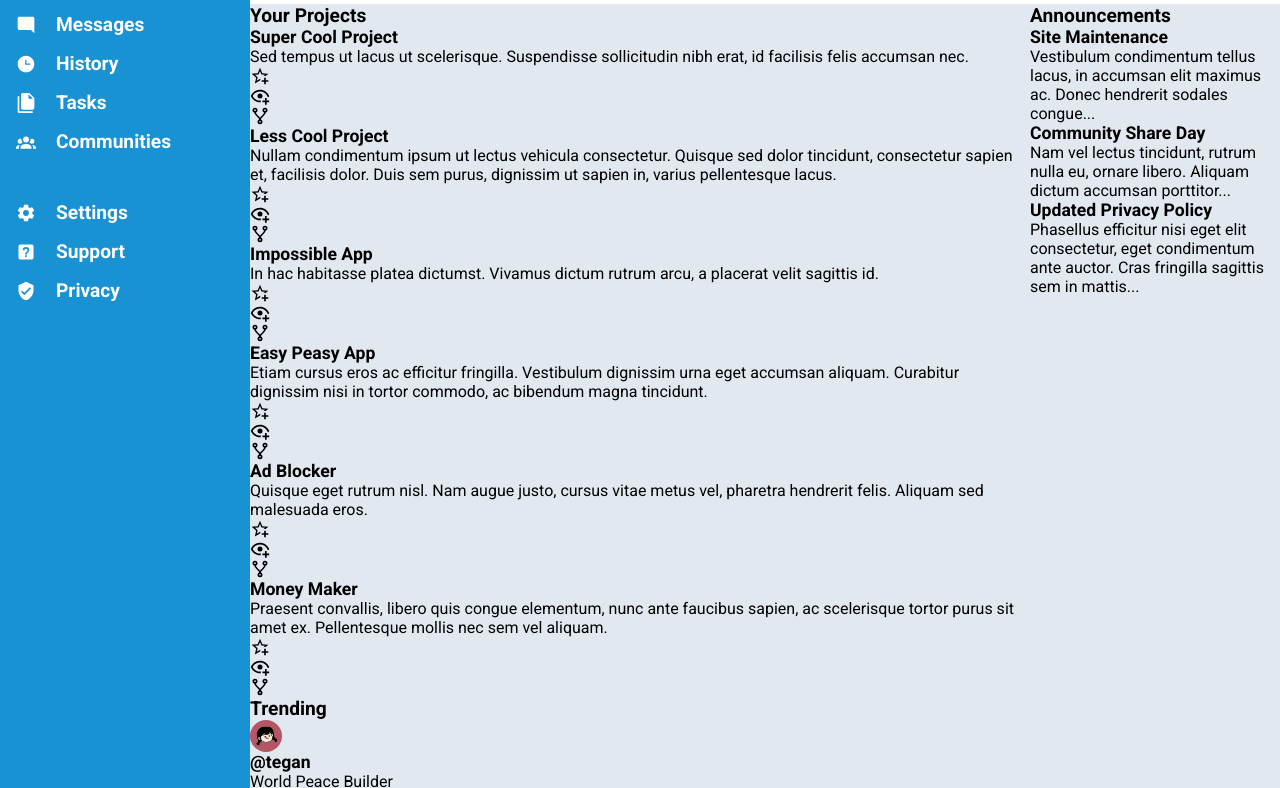
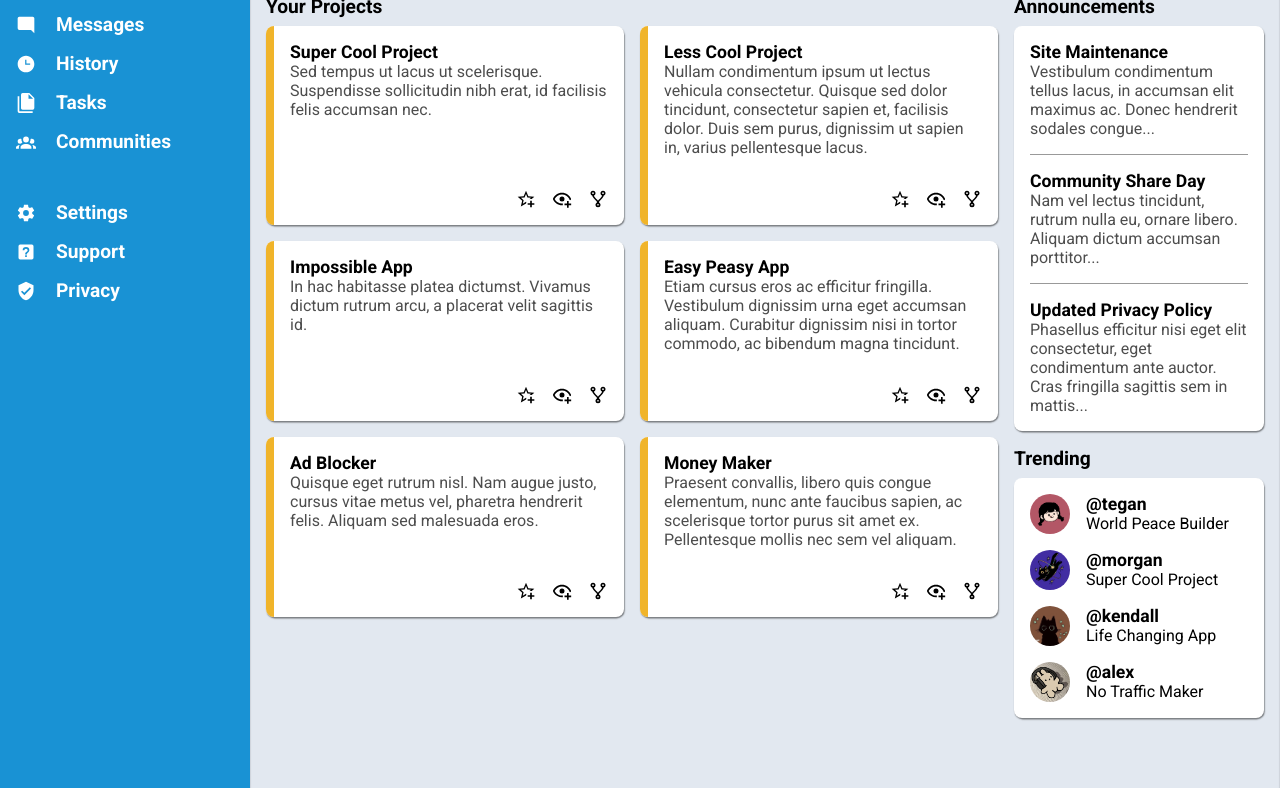
Before and after one commit to cwilliams0926/admin-dashboard, a website: page index.html in a window 1280 px wide. Shown: the part 169-957 px from the top of the page. Drawn offline with Linux system fonts and the light colour scheme.

Commit message:
Add box shadow

```diff
--- a/index.html
+++ b/index.html
@@ -175,11 +175,14 @@
         <h2>Your Projects</h2>
         <div class="project-container">
           <div class="project-card">
+            <div class="orange-strip"></div>
+            <div class="project-info">
               <h3>Super Cool Project</h3>
               <p>
-              Sed tempus ut lacus ut scelerisque. Suspendisse sollicitudin nibh
-              erat, id facilisis felis accumsan nec.
+                Sed tempus ut lacus ut scelerisque. Suspendisse sollicitudin
+                nibh erat, id facilisis felis accumsan nec.
               </p>
+            </div>
             <div class="icon-group">
               <img
                 src="svg/star-plus-outline.svg"
@@ -205,12 +208,16 @@
             </div>
           </div>
           <div class="project-card">
+            <div class="orange-strip"></div>
+            <div class="project-info">
               <h3>Less Cool Project</h3>
               <p>
                 Nullam condimentum ipsum ut lectus vehicula consectetur. Quisque
-              sed dolor tincidunt, consectetur sapien et, facilisis dolor. Duis
-              sem purus, dignissim ut sapien in, varius pellentesque lacus.
+                sed dolor tincidunt, consectetur sapien et, facilisis dolor.
+                Duis sem purus, dignissim ut sapien in, varius pellentesque
+                lacus.
               </p>
+            </div>
             <div class="icon-group">
               <img
                 src="svg/star-plus-outline.svg"
@@ -236,11 +243,14 @@
             </div>
           </div>
           <div class="project-card">
+            <div class="orange-strip"></div>
+            <div class="project-info">
               <h3>Impossible App</h3>
               <p>
                 In hac habitasse platea dictumst. Vivamus dictum rutrum arcu, a
                 placerat velit sagittis id.
               </p>
+            </div>
             <div class="icon-group">
               <img
                 src="svg/star-plus-outline.svg"
@@ -266,12 +276,15 @@
             </div>
           </div>
           <div class="project-card">
+            <div class="orange-strip"></div>
+            <div class="project-info">
               <h3>Easy Peasy App</h3>
               <p>
                 Etiam cursus eros ac efficitur fringilla. Vestibulum dignissim
                 urna eget accumsan aliquam. Curabitur dignissim nisi in tortor
                 commodo, ac bibendum magna tincidunt.
               </p>
+            </div>
             <div class="icon-group">
               <img
                 src="svg/star-plus-outline.svg"
@@ -297,11 +310,14 @@
             </div>
           </div>
           <div class="project-card">
+            <div class="orange-strip"></div>
+            <div class="project-info">
               <h3>Ad Blocker</h3>
               <p>
-              Quisque eget rutrum nisl. Nam augue justo, cursus vitae metus vel,
-              pharetra hendrerit felis. Aliquam sed malesuada eros.
+                Quisque eget rutrum nisl. Nam augue justo, cursus vitae metus
+                vel, pharetra hendrerit felis. Aliquam sed malesuada eros.
               </p>
+            </div>
             <div class="icon-group">
               <img
                 src="svg/star-plus-outline.svg"
@@ -327,12 +343,15 @@
             </div>
           </div>
           <div class="project-card">
+            <div class="orange-strip"></div>
+            <div class="project-info">
               <h3>Money Maker</h3>
               <p>
                 Praesent convallis, libero quis congue elementum, nunc ante
                 faucibus sapien, ac scelerisque tortor purus sit amet ex.
                 Pellentesque mollis nec sem vel aliquam.
               </p>
+            </div>
             <div class="icon-group">
               <img
                 src="svg/star-plus-outline.svg"
@@ -369,6 +388,7 @@
               Donec hendrerit sodales congue...
             </p>
           </div>
+          <div class="divider"></div>
           <div class="announcement">
             <h3>Community Share Day</h3>
             <p>
@@ -376,6 +396,7 @@
               dictum accumsan porttitor...
             </p>
           </div>
+          <div class="divider"></div>
           <div class="announcement">
             <h3>Updated Privacy Policy</h3>
             <p>
@@ -396,8 +417,10 @@
               height="32"
               alt="Trending profile picture"
             />
+            <div class="profile-info">
               <h3>@tegan</h3>
               <p>World Peace Builder</p>
+            </div>
           </div>
           <div class="trending-profile">
             <img
@@ -407,8 +430,10 @@
               height="32"
               alt="Trending profile picture"
             />
+            <div class="profile-info">
               <h3>@morgan</h3>
               <p>Super Cool Project</p>
+            </div>
           </div>
           <div class="trending-profile">
             <img
@@ -418,8 +443,10 @@
               height="32"
               alt="Trending profile picture"
             />
+            <div class="profile-info">
               <h3>@kendall</h3>
               <p>Life Changing App</p>
+            </div>
           </div>
           <div class="trending-profile">
             <img
@@ -429,8 +456,10 @@
               height="32"
               alt="Trending profile picture"
             />
+            <div class="profile-info">
               <h3>@alex</h3>
               <p>No Traffic Maker</p>
+            </div>
           </div>
         </div>
       </section>
--- a/style.css
+++ b/style.css
@@ -8,6 +8,7 @@
   --white: #ffffff;
   --light-grey: #e2e8f0;
   --black: #010101;
+  --orange: #f0b42a;
   --font-family: "Roboto", system-ui, "Segoe UI", Helvetica, Arial, sans-serif;
 }
 
@@ -161,10 +162,113 @@ header {
 }
 
 main {
+  padding: 16px;
   background-color: var(--light-grey);
   grid-column: 2 / 3;
   grid-row: 2 / 3;
   display: grid;
+  gap: 16px;
   grid-template-columns: 1fr 250px;
-  grid-template-rows: 1fr 1fr;
+  grid-template-rows: min-content min-content;
 }
+
+.project-section {
+  grid-column: 1 / 2;
+  grid-row: 1 / 3;
+}
+
+main h2 {
+  margin-bottom: 8px;
+}
+
+.project-container {
+  display: grid;
+  grid-template-columns: repeat(auto-fit, minmax(250px, 1fr));
+  gap: 16px;
+}
+
+.project-card {
+  display: grid;
+  grid-template-columns: 8px 1fr;
+  grid-template-rows: 1fr min-content;
+  background-color: var(--white);
+  border-radius: 8px;
+  overflow: hidden;
+}
+
+.project-card,
+.announcement-card,
+.trending-card {
+  box-shadow: 0.7px 1.4px 1.4px hsl(0deg 0% 0% / 0.48);
+}
+
+main {
+  box-shadow: inset 0px 1.4px 1.4px hsl(0deg 0% 0% / 0.48);
+}
+
+.project-card p,
+.announcement-card p {
+  color: color-mix(in srgb, var(--black), transparent 30%);
+}
+
+.project-info {
+  padding: 16px;
+}
+
+.icon-group {
+  padding: 16px;
+  justify-self: end;
+  display: grid;
+  grid-template-columns: repeat(3, 1fr);
+  gap: 16px;
+}
+
+.orange-strip {
+  grid-column: 1 / 2;
+  grid-row: 1 / 3;
+  background-color: var(--orange);
+  height: 100%;
+  width: 8px;
+}
+
+.announcement-section {
+  grid-column: 2 / 3;
+  grid-row: 1 / 2;
+}
+
+.announcement-card {
+  background-color: var(--white);
+  border-radius: 8px;
+  padding: 16px;
+}
+
+.divider {
+  height: 1px;
+  background-color: color-mix(in srgb, var(--black), transparent 60%);
+  margin-top: 16px;
+  margin-bottom: 16px;
+}
+
+.trending-section {
+  grid-column: 2 / 3;
+  grid-row: 2 / 3;
+}
+
+.trending-card {
+  display: flex;
+  flex-direction: column;
+  gap: 16px;
+  padding: 16px;
+  background-color: var(--white);
+  border-radius: 8px;
+}
+
+.trending-card .profile-picture {
+  width: 40px;
+  height: 40px;
+}
+
+.trending-profile {
+  display: flex;
+  gap: 16px;
+}
```
Lines whose indentation alone changed are shown as unchanged.
